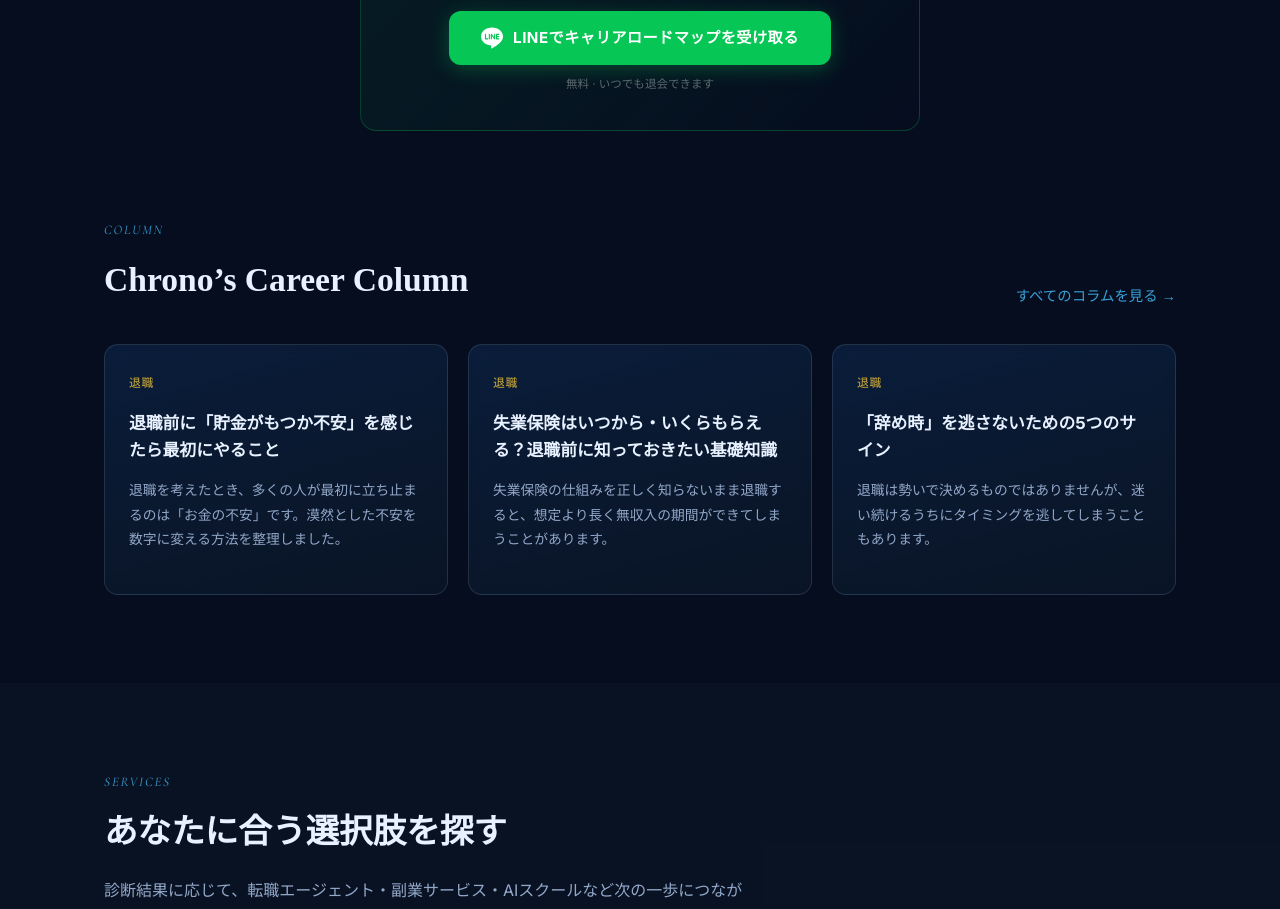
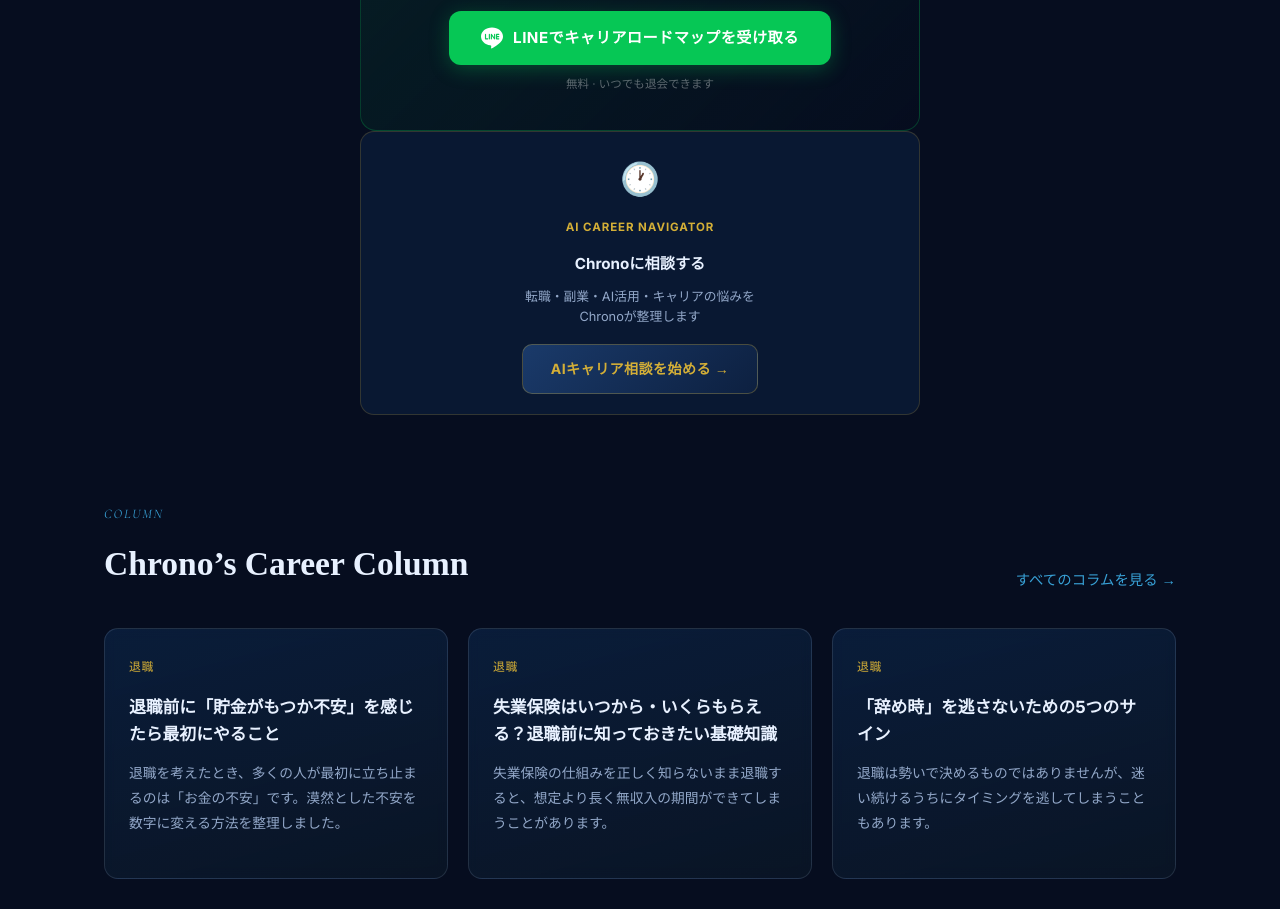
Before and after one commit to sincere1229/career-timetravel, a Next.js app: page / in a window 1280 px wide. Shown: the part 2460-3369 px from the top of the page. Built offline with nearby package versions, Linux system fonts and the light colour scheme; no server answers.

Commit message:
Update page.tsx

```diff
--- a/src/app/page.tsx
+++ b/src/app/page.tsx
@@ -191,6 +191,45 @@
         />
       </section>
 
+      {/* チャット相談導線 */}
+      <section style={{ padding: '0 20px 0', maxWidth: 600, margin: '0 auto' }}>
+        <div style={{
+          background: 'rgba(13,32,64,0.6)',
+          border: '1px solid rgba(212,175,55,0.2)',
+          borderRadius: 14,
+          padding: '20px',
+          textAlign: 'center',
+        }}>
+          <div style={{ fontSize: '2rem', marginBottom: 10 }}>🕐</div>
+          <p style={{ fontSize: '0.72rem', color: 'var(--chrono-gold)', fontWeight: 700, letterSpacing: '0.08em', marginBottom: 8 }}>
+            AI CAREER NAVIGATOR
+          </p>
+          <p style={{ fontSize: '0.95rem', fontWeight: 700, color: 'var(--chrono-white)', marginBottom: 8, lineHeight: 1.4 }}>
+            Chronoに相談する
+          </p>
+          <p style={{ fontSize: '0.8rem', color: 'var(--chrono-text-dim)', marginBottom: 16, lineHeight: 1.6 }}>
+            転職・副業・AI活用・キャリアの悩みを<br />Chronoが整理します
+          </p>
+          <Link
+            href="/chat"
+            style={{
+              display: 'inline-block',
+              background: 'linear-gradient(135deg, #1a3a6a, #0d2040)',
+              border: '1px solid rgba(212,175,55,0.3)',
+              color: 'var(--chrono-gold)',
+              borderRadius: 10,
+              padding: '12px 28px',
+              fontSize: '0.88rem',
+              fontWeight: 700,
+              textDecoration: 'none',
+              letterSpacing: '0.03em',
+            }}
+          >
+            AIキャリア相談を始める →
+          </Link>
+        </div>
+      </section>
+
       {/* 4. コラム導線 */}
       <section className="section">
         <div className="container">
```
